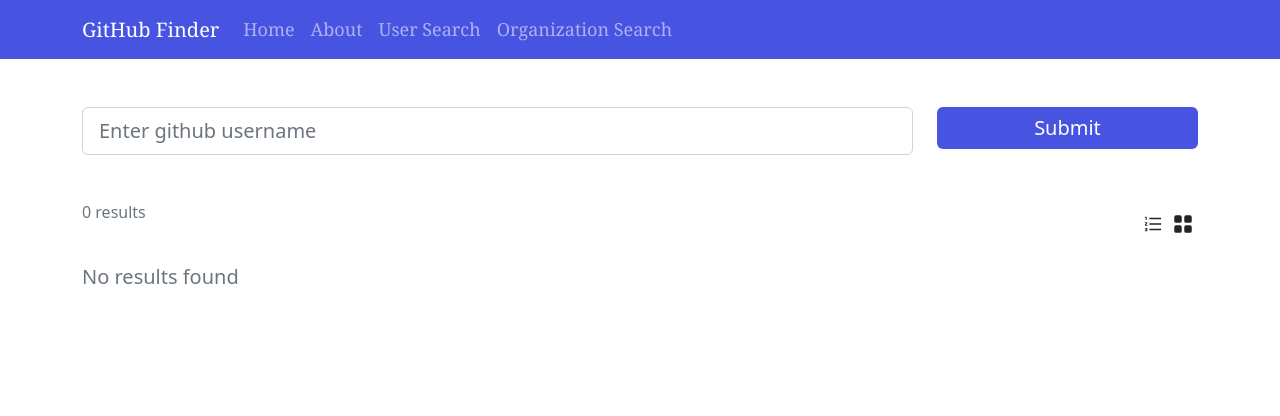
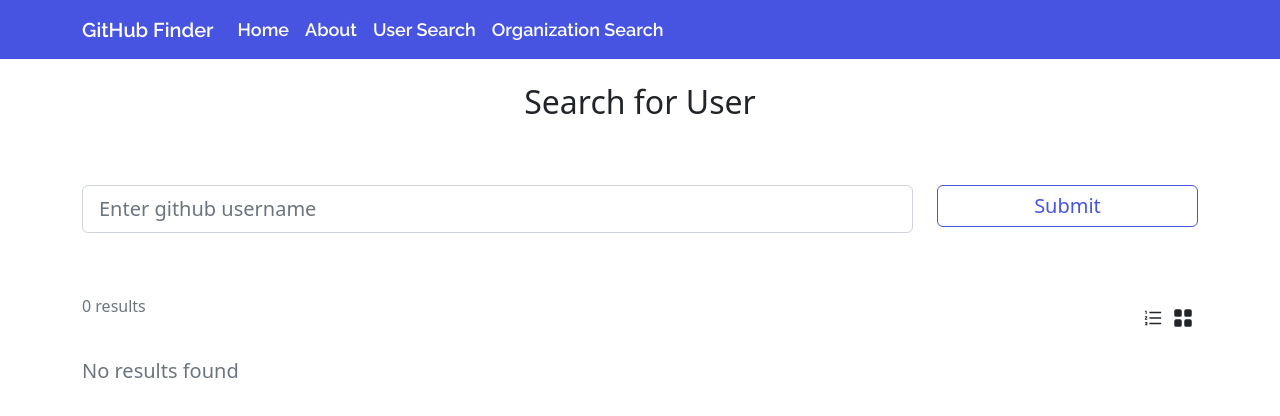
Before and after one commit to Sanchitbajaj02/GitHub-Finder, a React (Create React App) app: page /users in a window 1280 px wide. Shown: the top 416 px of the page. Built offline with nearby package versions, Linux system fonts and the light colour scheme.

Commit message:
updated the user searching problem and fix the ui font

```diff
--- a/src/Components/Layouts/Header.jsx
+++ b/src/Components/Layouts/Header.jsx
@@ -1,4 +1,5 @@
 import React from "react";
+import { NavLink } from "react-router-dom";
 
 const Header = (props) => {
   return (
@@ -8,57 +9,40 @@
           <a className="navbar-brand" href="/">
             GitHub Finder
           </a>
+
           <button
-            className="navbar-toggler d-lg-none"
+            className="navbar-toggler"
             type="button"
-            data-toggle="collapse"
-            data-target="#navID"
+            data-bs-toggle="collapse"
+            data-bs-target="#navID"
             aria-controls="navID"
             aria-expanded="false"
-            aria-label="Toggle navigation"
-          >
+            aria-label="Toggle navigation">
             <span className="navbar-toggler-icon"></span>
           </button>
 
           <div className="collapse navbar-collapse" id="navID">
-            <ul className="navbar-nav ml-auto mt-2 mt-lg-0">
-              <li className="nav-item active">
-                <a className="nav-link" href="/">
+            <ul className="navbar-nav ">
+              <li className="nav-item ">
+                <a className="nav-link active" href="/">
                   Home
                 </a>
               </li>
-              <li className="nav-item active">
-                <a className="nav-link" href="/about">
+              <li className="nav-item">
+                <a className="nav-link active" href="/about">
                   About
                 </a>
               </li>
-              <li className="nav-item active">
-                <a href="/users" className="nav-link">
+              <li className="nav-item ">
+                <a href="/users" className="nav-link active">
                   User Search
                 </a>
               </li>
-              <li className="nav-item active">
-                <a href="/orgs" className="nav-link">
+              <li className="nav-item ">
+                <a href="/orgs" className="nav-link active">
                   Organization Search
                 </a>
               </li>
-
-              {/* TODO: dark mode switch */}
-              {/* <li className="nav-item mx-auto">
-                <div className="custom-control custom-switch">
-                  <input
-                    type="checkbox"
-                    className="custom-control-input"
-                    id="customSwitch1"
-                    defaultChecked={false}
-                    onChange={(e) => console.log(e.target.checked)}
-                  />
-                  <label
-                    className="custom-control-label"
-                    htmlFor="customSwitch1"
-                  ></label>
-                </div>
-              </li> */}
             </ul>
           </div>
         </div>
--- a/src/Components/Layouts/Search.jsx
+++ b/src/Components/Layouts/Search.jsx
@@ -1,20 +1,18 @@
-import React, { useState } from "react";
+import React, { useRef } from "react";
 
-const Search = () => {
-  const [username, setUsername] = useState("");
-
-  const handleChange = (event) => setUsername(event.target.value);
+const Search = ({ username, setUsername }) => {
+  const refVar = useRef();
 
   const handleSubmit = (event) => {
-    // event.preventDefault();
-    window.sessionStorage.setItem("username", username);
+    event.preventDefault();
+    setUsername(refVar.current.value);
   };
 
   return (
     <React.Fragment>
       <form className="my-5" onSubmit={handleSubmit} method="GET">
         <div className="row">
-          <div className="col-md-9">
+          <div className="col-md-9 my-3">
             <div className="form-group">
               <input
                 type="text"
@@ -22,11 +20,11 @@
                 name="username"
                 id="username"
                 placeholder="Enter github username"
-                onChange={handleChange}
+                ref={refVar}
               />
             </div>
           </div>
-          <div className="col-md-3">
+          <div className="col-md-3 my-3">
             <button className="btn btn-custom-color">Submit</button>
           </div>
         </div>
--- a/src/Components/Pages/Home.jsx
+++ b/src/Components/Pages/Home.jsx
@@ -4,7 +4,7 @@
 const Home = () => {
   return (
     <React.Fragment>
-      <div className="row">
+      <div className="row home-grid-wrapper">
         <div className="col-md-6">
           <div className="card card-shadow">
             <Link
--- a/src/Components/Pages/Users.jsx
+++ b/src/Components/Pages/Users.jsx
@@ -1,10 +1,8 @@
-import React, { useState, useEffect, useContext } from "react";
+import React, { useState, useEffect } from "react";
 import Search from "../Layouts/Search";
 import UserCard from "../Layouts/UserCard";
 
 import { searchUsers } from "../../Data/axios";
-
-import GithubContext from "../../Context/GithubContext";
 
 import { AiOutlineOrderedList } from "react-icons/ai";
 import { BsFillGridFill } from "react-icons/bs";
@@ -12,23 +10,27 @@
 const Home = () => {
   const [userData, setUserData] = useState([]);
 
-  const { store } = useContext(GithubContext);
+  const [username, setUsername] = useState(null);
+
   useEffect(() => {
-    if (store.username !== null) {
-      searchUsers(store?.username)
+    if (username !== null) {
+      searchUsers(username)
         .then((res) => {
           console.log(res);
           setUserData(res);
         })
         .catch((err) => console.log(err));
     }
-  }, [store?.username]);
+  }, [username]);
 
   console.log(userData);
 
   return (
     <React.Fragment>
-      <Search />
+      <section>
+        <h2 className="text-center mt-4">Search for User</h2>
+      </section>
+      <Search username={username} setUsername={setUsername} />
       <section>
         <div style={{ display: "flex", justifyContent: "space-between" }}>
           {userData.length === 1 ? (
--- a/src/Styles/Index.css
+++ b/src/Styles/Index.css
@@ -1,4 +1,6 @@
-@import url("https://fonts.googleapis.com/css2?family=Noto+Serif:wght@400;700&display=swap");
+/* @import url("https://fonts.googleapis.com/css2?family=Noto+Serif:wght@400;700&display=swap"); */
+@import url("https://fonts.googleapis.com/css2?family=Raleway:wght@400;600;800&display=swap");
+@import url("https://fonts.googleapis.com/css2?family=DM+Sans:wght@400;500;700&family=Raleway:wght@400;600;800&display=swap");
 
 :root {
   --hue-color: 235; /* default: 225, 355 */
@@ -6,11 +8,26 @@
 
   --font-noto-serif: "Noto Serif", serif;
   --font-noto-sans: "Noto Sans", sans-serif;
+  --font-raleway: "Raleway", sans-serif;
+  --font-dm-sans: "DM Sans", sans-serif;
 }
+
+p {
+  font-family: var(--font-noto-sans);
+}
+
 .navbar-bg-color {
   background-color: var(--main-color) !important;
-  font-family: var(--font-noto-serif);
+  font-family: var(--font-raleway);
   font-size: 18px;
+  font-weight: 600;
+}
+
+.home-grid-wrapper {
+  height: 90vh;
+  flex-direction: column;
+  justify-content: center;
+  align-items: center;
 }
 
 .link-card-highlight {
@@ -18,8 +35,7 @@
   text-decoration: none;
 }
 .link-card-highlight:hover {
-  text-shadow: 0 2px 5px rgba(0, 0, 0, 0.1);
-  color: black;
+  color: var(--main-color);
   text-decoration: none;
 }
 
@@ -28,15 +44,15 @@
   outline: none;
   padding: 0.3rem 1rem;
   font-size: 1.25rem;
-  background-color: var(--main-color);
-  color: white;
+  color: var(--main-color);
+  background-color: white;
+  border: 1px solid var(--main-color);
 }
 
 .btn-custom-color:hover {
   cursor: pointer;
-  color: var(--main-color) !important;
-  background-color: white;
-  border: 1px solid var(--main-color);
+  background-color: var(--main-color);
+  color: white;
 }
 
 .github-button {
@@ -64,12 +80,12 @@
   margin: 1rem auto;
   padding: 0.5rem;
   border-radius: 0.5rem;
-  box-shadow: 0 2px 5px rgba(0, 0, 0, 0.3);
+  box-shadow: 0 3px 10px rgba(0, 0, 0, 0.05);
   transition: all 0.5s ease;
 }
 
 .card-shadow:hover {
-  box-shadow: 0 3px 6px var(--main-color);
+  box-shadow: 0 3px 10px var(--main-color);
 }
 
 .card-img {
--- a/src/index.js
+++ b/src/index.js
@@ -1,5 +1,5 @@
 import "bootstrap/dist/css/bootstrap.min.css";
-import "bootstrap/dist/js/bootstrap.bundle";
+import "bootstrap/dist/js/bootstrap.bundle.min";
 
 import React from "react";
 import ReactDOM from "react-dom/client";
```
